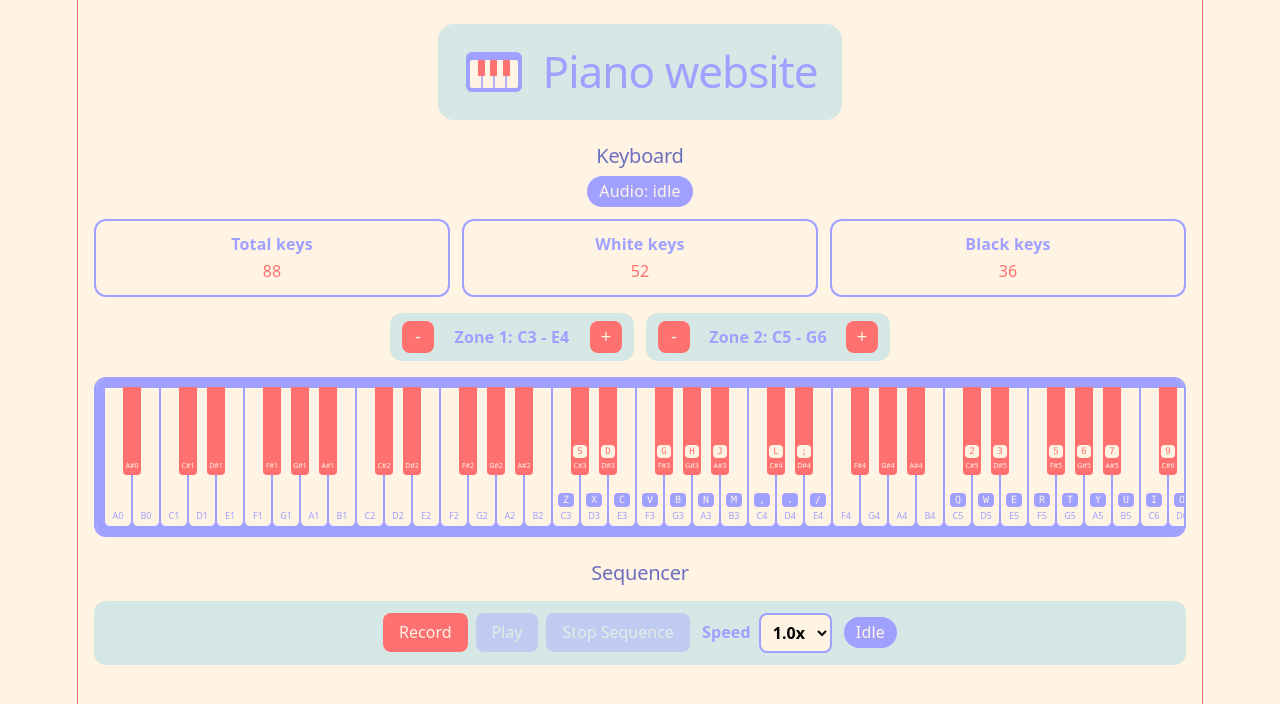
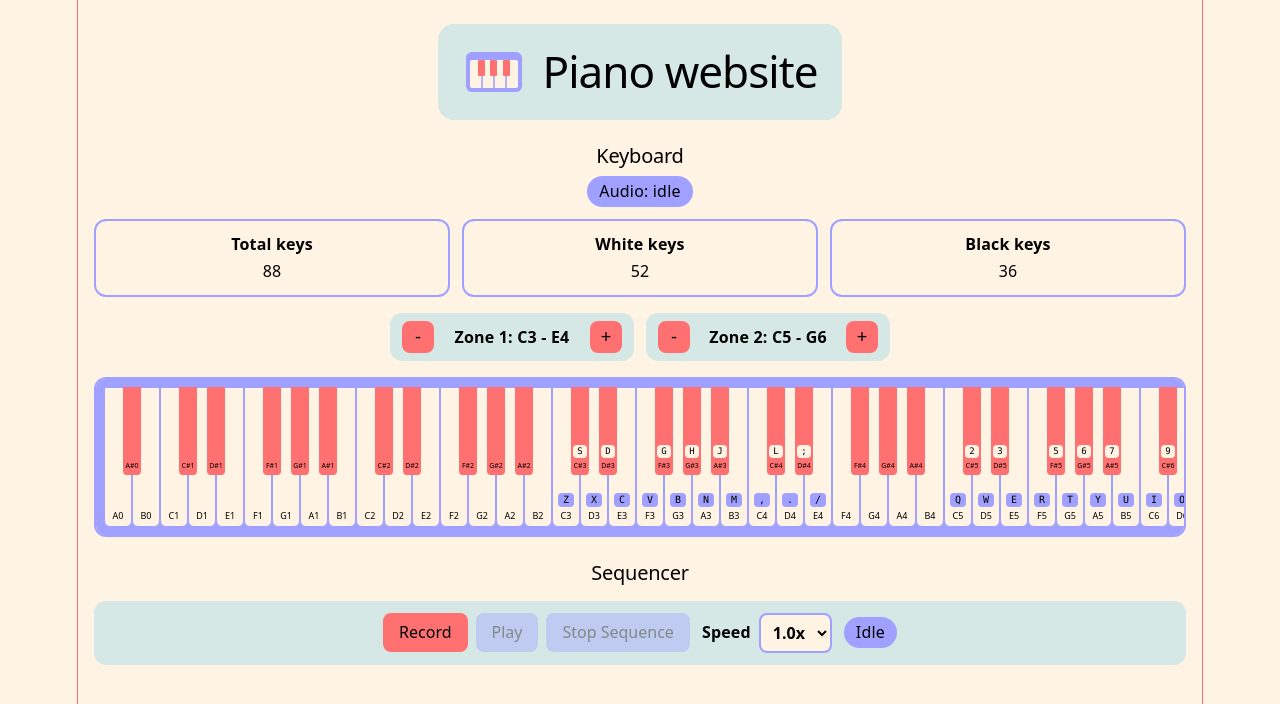
Before and after one commit to irvine-qn/MSIS207.R12.CTTT.1_24521511_Nguyen-Thi-Ngoc-Quynh, a React (Vite) app in the folder Lab_3/Exercise/Ex_2/my-piano/: page / in a window 1280 px wide. Shown: the top 704 px of the page. Built offline with nearby package versions, Linux system fonts and the light colour scheme.

Commit message:
feat(styles): unify text color across components using var(--text)

```diff
--- a/Lab_3/Exercise/Ex_2/my-piano/src/App.module.css
+++ b/Lab_3/Exercise/Ex_2/my-piano/src/App.module.css
@@ -29,7 +29,7 @@
 
 .title {
   margin: 0;
-  color: var(--color-primary);
+  color: var(--text);
 }
 
 .panel {
@@ -53,12 +53,12 @@
 
 .freqItem dt {
   font-weight: 600;
-  color: var(--color-primary);
+  color: var(--text);
 }
 
 .freqItem dd {
   margin: 4px 0 0;
-  color: var(--color-accent);
+  color: var(--text);
 }
 
 .zoneList {
@@ -82,7 +82,7 @@
 
 .zoneStatus {
   min-width: 140px;
-  color: var(--color-primary);
+  color: var(--text);
   font-weight: 600;
 }
 
@@ -92,7 +92,7 @@
   border: none;
   border-radius: 8px;
   font-size: 18px;
-  color: var(--color-surface);
+  color: var(--text);
   background: var(--color-accent);
   cursor: pointer;
 }
@@ -107,7 +107,7 @@
   margin-bottom: 12px;
   padding: 4px 12px;
   border-radius: 999px;
-  color: var(--color-surface);
+  color: var(--text);
   background: var(--color-primary);
 }
 
@@ -125,7 +125,7 @@
 .eventItem {
   padding: 6px 10px;
   border-radius: 8px;
-  color: var(--color-primary);
+  color: var(--text);
   background: var(--color-secondary);
 }
 
--- a/Lab_3/Exercise/Ex_2/my-piano/src/components/PianoKey.module.css
+++ b/Lab_3/Exercise/Ex_2/my-piano/src/components/PianoKey.module.css
@@ -50,12 +50,12 @@
 
 .note {
   font-size: 9px;
-  color: var(--color-primary);
+  color: var(--text);
 }
 
 .black .note {
   font-size: 7px;
-  color: var(--color-surface);
+  color: var(--text);
 }
 
 .shortcut {
@@ -64,13 +64,13 @@
   border-radius: 4px;
   font-family: var(--mono);
   font-size: 10px;
-  color: var(--color-surface);
+  color: var(--text);
   background: var(--color-primary);
 }
 
 .black .shortcut {
   min-width: 14px;
   font-size: 9px;
-  color: var(--color-accent);
+  color: var(--text);
   background: var(--color-surface);
 }
--- a/Lab_3/Exercise/Ex_2/my-piano/src/components/SequencerControls.module.css
+++ b/Lab_3/Exercise/Ex_2/my-piano/src/components/SequencerControls.module.css
@@ -35,7 +35,7 @@
   border: none;
   border-radius: 8px;
   font: inherit;
-  color: var(--color-surface);
+  color: var(--text);
   background: var(--color-primary);
   cursor: pointer;
 }
@@ -55,7 +55,7 @@
   align-items: center;
   gap: 8px;
   margin: 0;
-  color: var(--color-primary);
+  color: var(--text);
   font-weight: 600;
 }
 
@@ -70,7 +70,7 @@
 .status {
   padding: 4px 12px;
   border-radius: 999px;
-  color: var(--color-surface);
+  color: var(--text);
   background: var(--color-primary);
 }
 
--- a/Lab_3/Exercise/Ex_2/my-piano/src/index.css
+++ b/Lab_3/Exercise/Ex_2/my-piano/src/index.css
@@ -5,7 +5,7 @@
   --color-accent: #ff7171;
 
   --text: #000000;
-  --text-h: #6c6ebe;
+  --text-h: var(--text);
   --bg: var(--color-surface);
   --border: var(--color-accent);
   --sans: system-ui, 'Segoe UI', Roboto, sans-serif;
```
